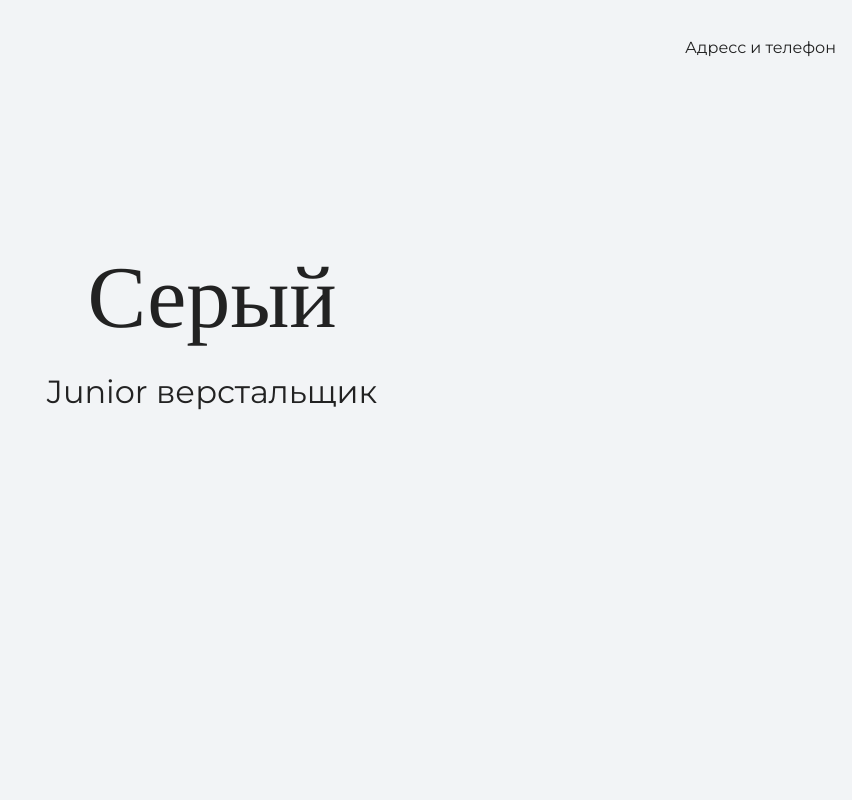
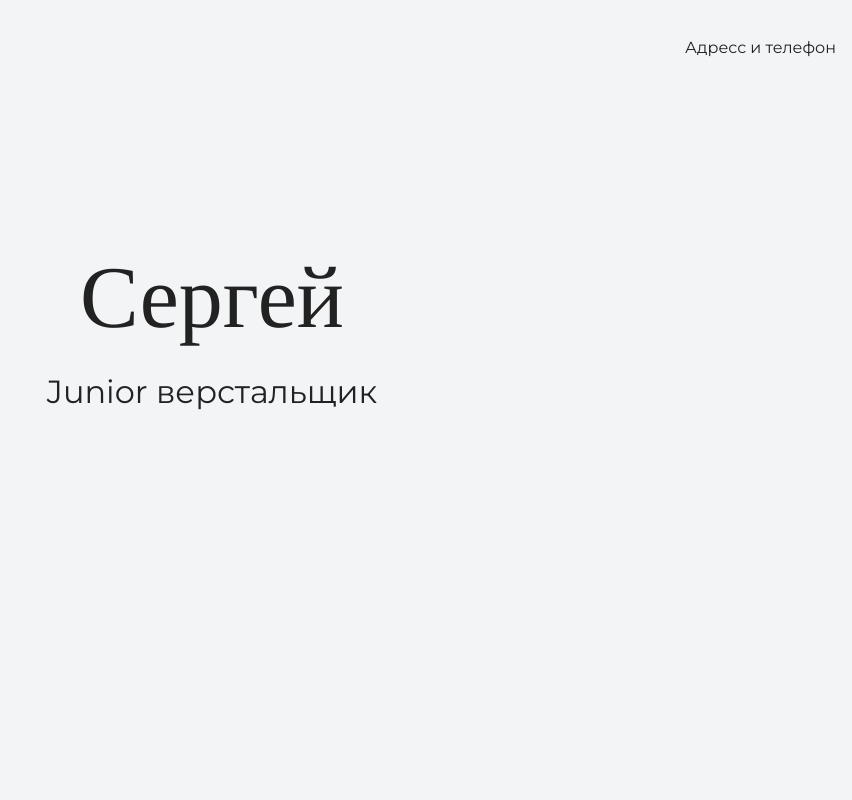
Before and after one commit to InvisibleManInAFluorescentSuit/my_site, a plain HTML site: page index.html in a window 1280 px wide. Shown: the top 800 px of the page, without its empty margins (428-1280 px from the left). Drawn offline with nearby package versions, Linux system fonts and the light colour scheme.

Commit message:
менят имя

```diff
--- a/index.html
+++ b/index.html
@@ -16,7 +16,7 @@
 
     <section class="hero-image">
       <div class="container">
-      <h1 class="heading">Серый</h1>
+      <h1 class="heading">Сергей</h1>
       <p>Junior верстальщик</p>
       </div>
     </section>
```
